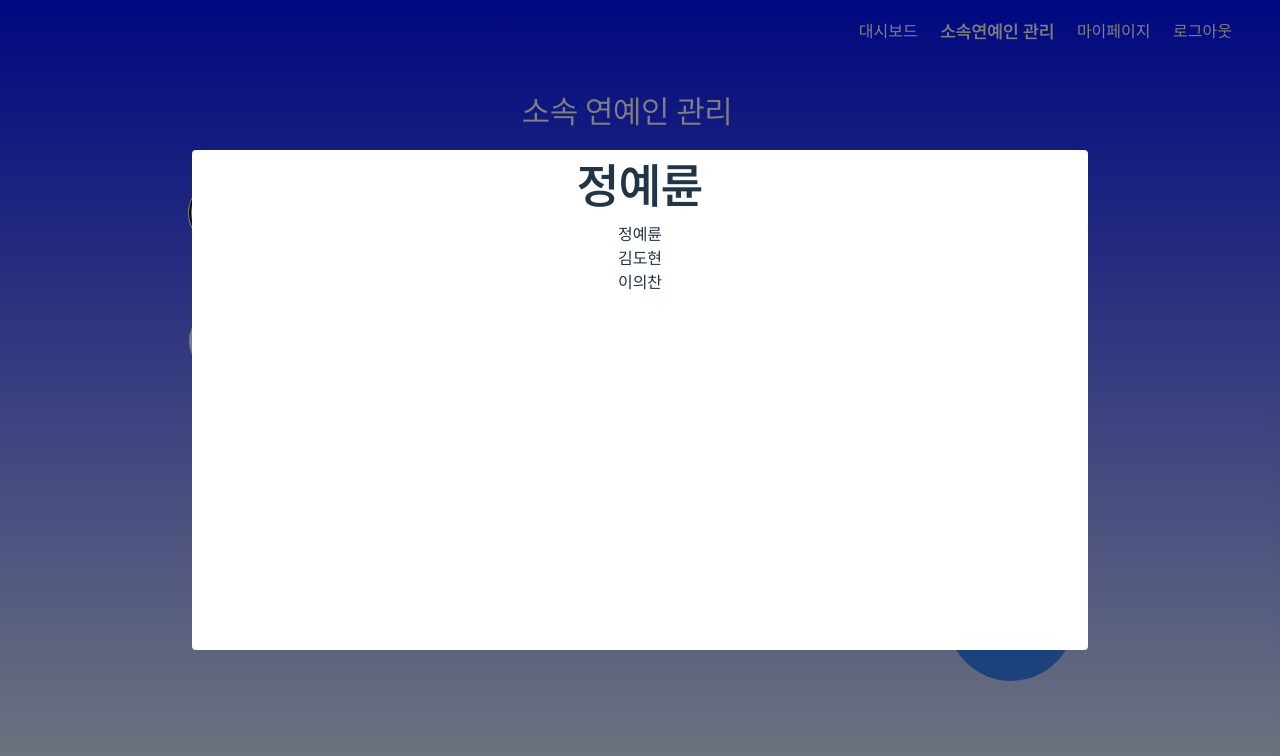
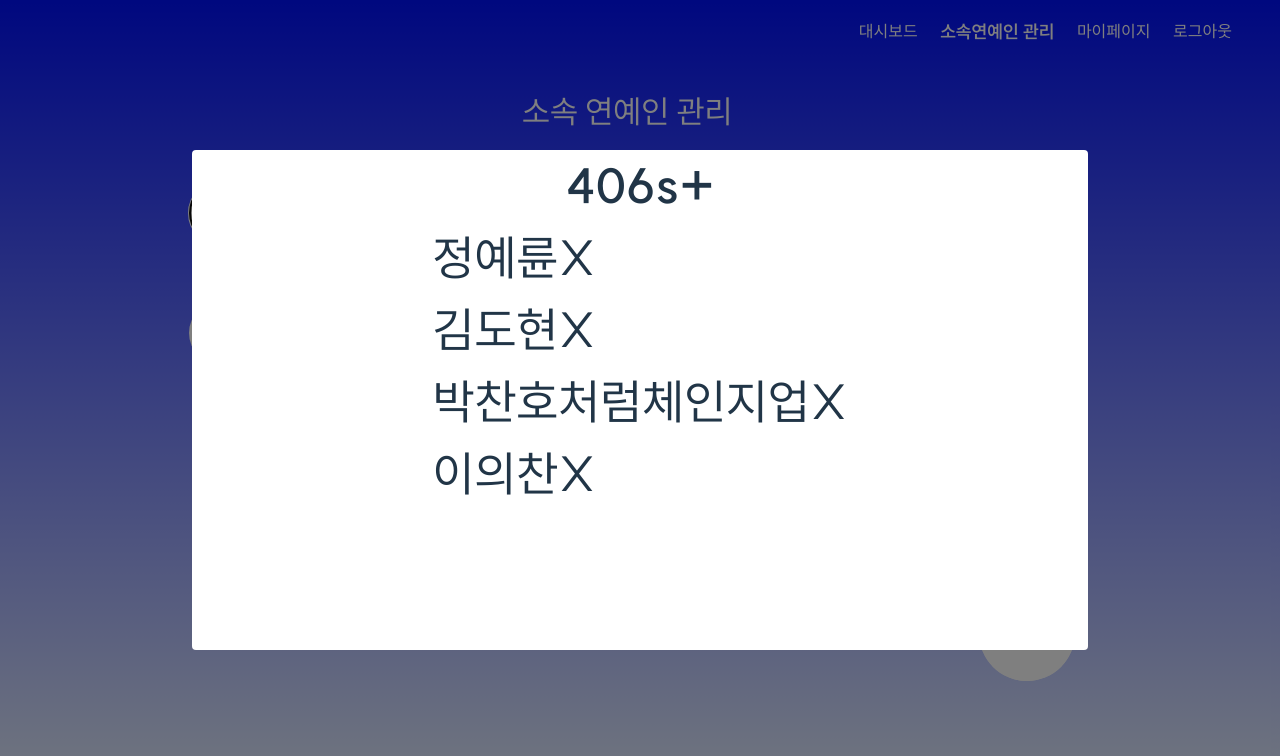
Before and after one commit to fnejd/StarGate, a React (Vite) app in the folder Stargate-Fe/: page /admin/management in a window 1280 px wide. Both pictures are taken after a click on the button "406s". Shown: the top 756 px of the page. Built offline with nearby package versions, Linux system fonts and the light colour scheme.

Commit message:
feature : management Page Ui 수정
managememt Ui를 수정하고 추가적인 button Atom을 추가하였습니다. 기존에 있던 AdminMangementModalBox는 organisms로 이동하였습니다.

```diff
--- /dev/null
+++ b/Stargate-Fe/src/atoms/board/AdminManagementDeleteButton.tsx
@@ -0,0 +1,24 @@
+import React from 'react';
+
+/**
+ * PlusButtonProps
+ * @param onClick => 버튼이 클릭될때 호출되는 콜백 함수, 부모 컴포넌트에서 원하는 동작을 onClick으로 정의해서 전달가능
+ */
+
+interface AdminManagementDeleteButtonProps {
+  onClick?: () => void;
+}
+
+const AdminManagementDeleteButton = (props: AdminManagementDeleteButtonProps) => {
+  const { onClick } = props;
+
+  return (
+    <>
+      <p className="modal-content flex text-center" onClick={onClick}>
+        X
+      </p>
+    </>
+  );
+};
+
+export default AdminManagementDeleteButton;
--- /dev/null
+++ b/Stargate-Fe/src/atoms/board/AdminMangementPlusButton.tsx
@@ -0,0 +1,24 @@
+import React from 'react';
+
+/**
+ * AdminMangementPlusButtonProps
+ * @param onClick => 버튼이 클릭될때 호출되는 콜백 함수, 부모 컴포넌트에서 원하는 동작을 onClick으로 정의해서 전달가능
+ */
+
+interface AdminMangementPlusButtonProps {
+  onClick?: () => void;
+}
+
+const AdminMangementPlusButton = (props: AdminMangementPlusButtonProps) => {
+  const { onClick } = props;
+
+  return (
+    <>
+      <p className="modal-title flex text-center" onClick={onClick}>
+        +
+      </p>
+    </>
+  );
+};
+
+export default AdminMangementPlusButton;
--- a/Stargate-Fe/src/atoms/board/BoardCard.tsx
+++ b/Stargate-Fe/src/atoms/board/BoardCard.tsx
@@ -40,7 +40,7 @@ const BoardCard = ({ imageSrc, title, date, time }: BoardCardProps) => {
         alt="card image"
       />
       {isHovering && (title || date || time) && (
-        <div className="absolute top-0 left-0 w-full h-full flex items-center justify-center bg-black bg-opacity-50 text-white text-center">
+        <div className="absolute top-0 left-0 w-full h-full flex items-center justify-center bg-black text-white text-center">
           <div>
             {title && <h2 className="text-lg font-semibold">{title}</h2>}
             {date && <p className="text-sm">{date}</p>}
--- a/Stargate-Fe/src/atoms/board/ModalPlusButton.tsx
+++ /dev/null
@@ -1,29 +0,0 @@
-import React from 'react';
-
-/**
- * ModalPlusButtonProps
- * @param onClick => Modal이 열릴때 호출되는 콜백 함수, 인자x 리턴값x
- */
-
-interface ModalPlusButtonProps {
-  onClick: () => void;
-}
-
-const ModalPlusButton = (props: ModalPlusButtonProps) => {
-  const { onClick } = props;
-
-  return (
-    <div>
-      <div
-        className='w-32 h-32 rounded-full bg-white flex items-center justify-center cursor-pointer'
-        onClick={onClick}
-      >
-        <div className='w-32 h-32 rounded-full bg-blue-500 flex items-center justify-center'>
-          <span className='text-white text-4xl'>+</span>
-        </div>
-      </div>
-    </div>
-  );
-};
-
-export default ModalPlusButton;
--- /dev/null
+++ b/Stargate-Fe/src/atoms/board/PlusButton.tsx
@@ -0,0 +1,29 @@
+import React from 'react';
+
+/**
+ * PlusButtonProps
+ * @param onClick => 버튼이 클릭될때 호출되는 콜백 함수, 부모 컴포넌트에서 원하는 동작을 onClick으로 정의해서 전달가능
+ */
+
+interface PlusButtonProps {
+  onClick?: () => void;
+}
+
+const PlusButton = (props: PlusButtonProps) => {
+  const { onClick } = props;
+
+  return (
+    <div>
+      <div
+        className="w-24 h-24 rounded-full bg-white flex items-center justify-center cursor-pointer"
+        onClick={onClick}
+      >
+        <div className="w-24 h-24 rounded-full bg-white flex items-center justify-center">
+          <p className="text-mainblue text-32 flex items-center">+</p>
+        </div>
+      </div>
+    </div>
+  );
+};
+
+export default PlusButton;
--- a/Stargate-Fe/src/organisms/board/AdminManagementModal.tsx
+++ b/Stargate-Fe/src/organisms/board/AdminManagementModal.tsx
@@ -1,6 +1,6 @@
 import React, { useState } from 'react';
-import ModalPlusButton from '../../atoms/board/ModalPlusButton';
-import ManagementModalBox from '../../atoms/board/ManagementModalBox';
+import PlusButton from '../../atoms/board/PlusButton';
+import AdminManagementModalBox from './AdminManagementModalBox';
 import BtnBlue from '@/atoms/common/BtnBlue';
 
 interface MemberData {
@@ -61,7 +61,7 @@ const AdminManagementModal = ({ group }: AdminManagementModalProps) => {
               return (
                 <div
                   key={groupName}
-                  className="lg:w-1/5 flex justify-center mb-16"
+                  className="lg:w-1/5 flex justify-center mb-14"
                 >
                   <BtnBlue
                     onClick={() => handleCircleClick(groupName)}
@@ -77,11 +77,16 @@ const AdminManagementModal = ({ group }: AdminManagementModalProps) => {
           })}
         </div>
         <div className="self-end">
-          <ModalPlusButton onClick={() => handleCircleClick('')} />
+          <PlusButton onClick={() => handleCircleClick('')} />
         </div>
-        <ManagementModalBox
+        <AdminManagementModalBox
           isOpen={isModalOpen}
           onClose={handleModalClose}
+          groupName={
+            selectedGroup !== null
+              ? group.find((data) => data.groupNo === selectedGroup)?.name || ''
+              : ''
+          }
           members={
             selectedGroup
               ? group.find((data) => data.groupNo === selectedGroup)?.members ||
--- a/Stargate-Fe/src/atoms/board/ManagementModalBox.tsx
+++ b/Stargate-Fe/src/organisms/board/AdminManagementModalBox.tsx
@@ -1,5 +1,7 @@
 // ManagementModalBox.tsx
 import React, { useRef, MouseEvent } from 'react';
+import AdminMangementPlusButton from '@/atoms/board/AdminMangementPlusButton';
+import AdminManagementDeleteButton from '@/atoms/board/AdminManagementDeleteButton';
 
 interface MemberData {
   memberNo: number;
@@ -15,12 +17,14 @@ interface MemberData {
 interface ManagementModalBoxProps {
   isOpen: boolean;
   onClose: () => void;
+  groupName: string;
   members: MemberData[];
 }
 
-const ManagementModalBox = ({
+const AdminManagementModalBox = ({
   isOpen,
   onClose,
+  groupName,
   members,
 }: ManagementModalBoxProps) => {
   /**
@@ -51,12 +55,16 @@ const ManagementModalBox = ({
             ref={modalRef}
             className="w-l h-500 bg-white rounded-sm flex flex-col items-center"
           >
-            <p className="modal-title">
-              {members.length > 0 ? members[0].name : ''}
-            </p>
+            <div className='flex'>
+            <p className="modal-title flex items-center">{members.length > 0 ? groupName : ''}</p>
+            <AdminMangementPlusButton />
+            </div>
             <ul>
               {members.map((member) => (
-                <li key={member.memberNo}>{member.name}</li>
+                <li className="modal-content text-center flex" key={member.memberNo}>
+                  <p>{member.name}</p>
+                  <AdminManagementDeleteButton />
+                </li>
               ))}
             </ul>
           </div>
@@ -66,4 +74,4 @@ const ManagementModalBox = ({
   );
 };
 
-export default ManagementModalBox;
+export default AdminManagementModalBox;
--- a/Stargate-Fe/src/pages/admin/board/AdminManagement.tsx
+++ b/Stargate-Fe/src/pages/admin/board/AdminManagement.tsx
@@ -19,6 +19,10 @@ const dummy = [
       {
         memberNo: 2,
         name: '김도현',
+      },
+      {
+        memberNo: 2,
+        name: '박찬호처럼체인지업',
       },
       {
         memberNo: 3,
```
